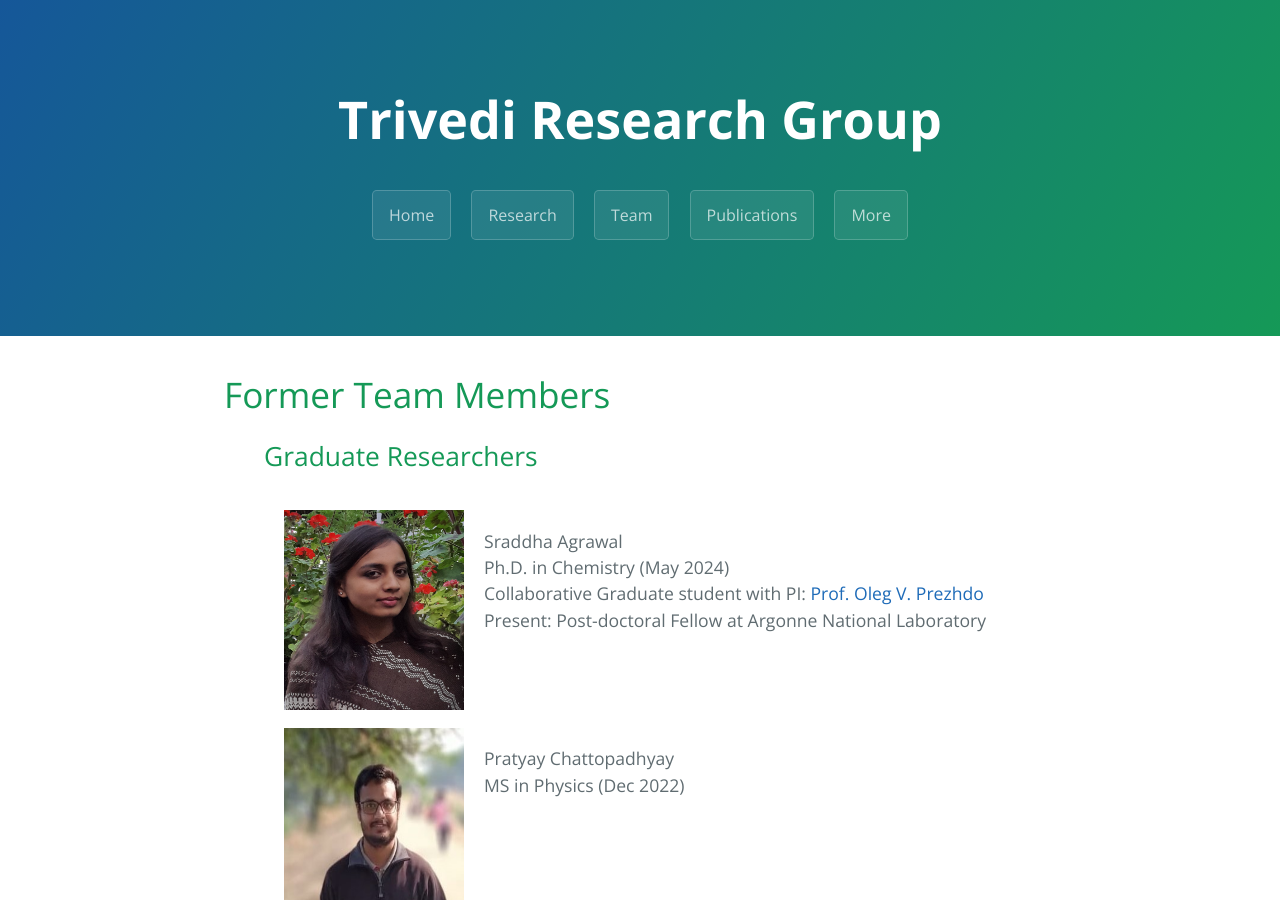
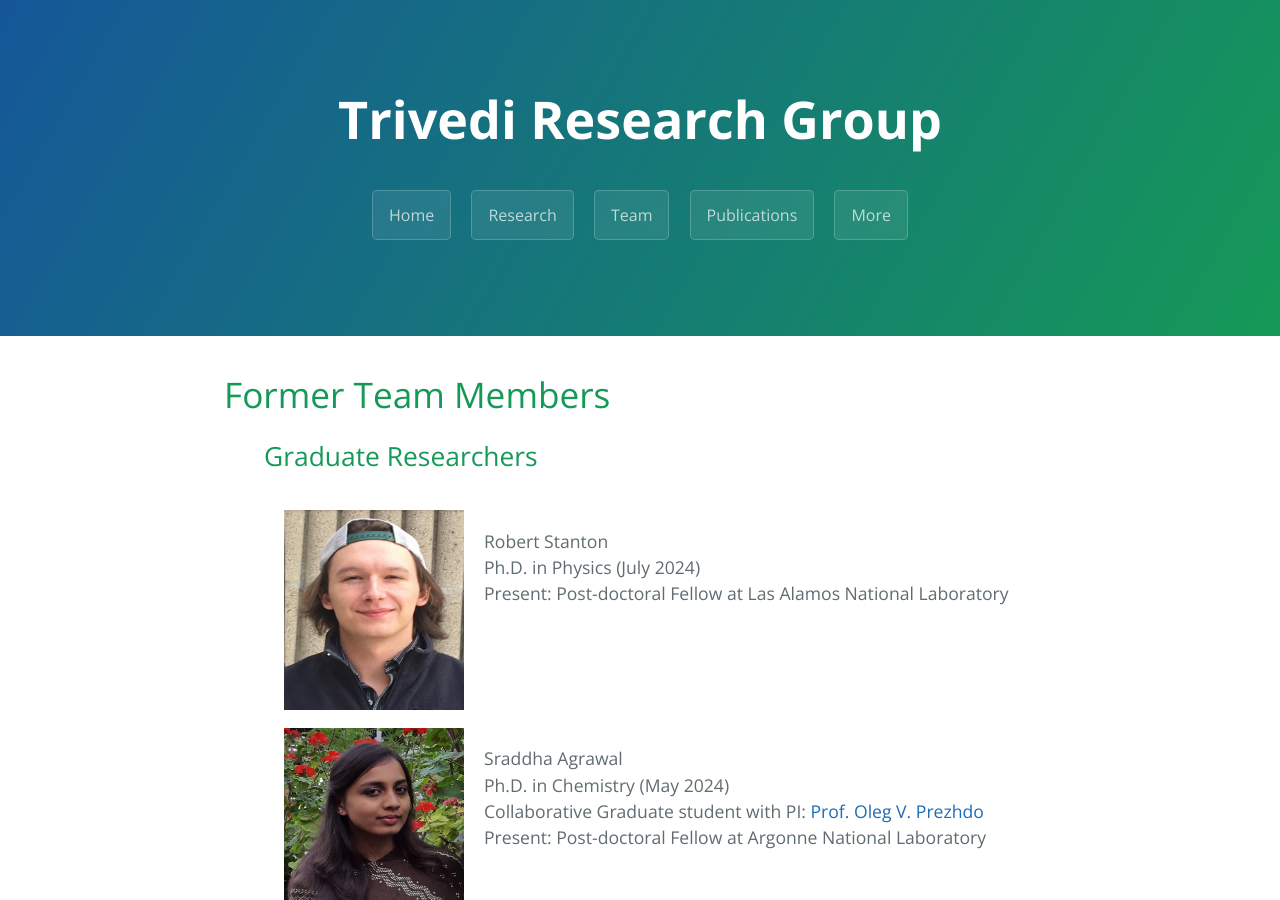
Before and after one commit to dharatrivedi/dharatrivedi.github.io, a Jekyll site: the page built from alumni.html, in a window 1280 px wide and 900 px high. Built offline with Jekyll 4.4.1, drawn with Linux system fonts in a browser that asks for light colours.

Commit message:
Update alumni.html

```diff
--- a/alumni.html
+++ b/alumni.html
@@ -7,6 +7,14 @@ title: {{ site.name }}
   <h1>Former Team Members</h1>
   <ul class="clearfix">
     <h2>Graduate Researchers</h2>
+  </ul>
+    <ul class="clearfix">
+    <img class="img1" src="/images/RS.png" alt="RobertStanton" width="180" height="200"  hspace="20">
+    <p>
+      Robert Stanton<br />
+      Ph.D. in Physics (July 2024) <br />
+      Present: Post-doctoral Fellow at Las Alamos National Laboratory <br />
+    </p>
   </ul>
     <ul class="clearfix">
     <img class="img1" src="/images/SA.jpg" alt="SraddhaAgrawal" width="180" height="200"  hspace="20">
```
